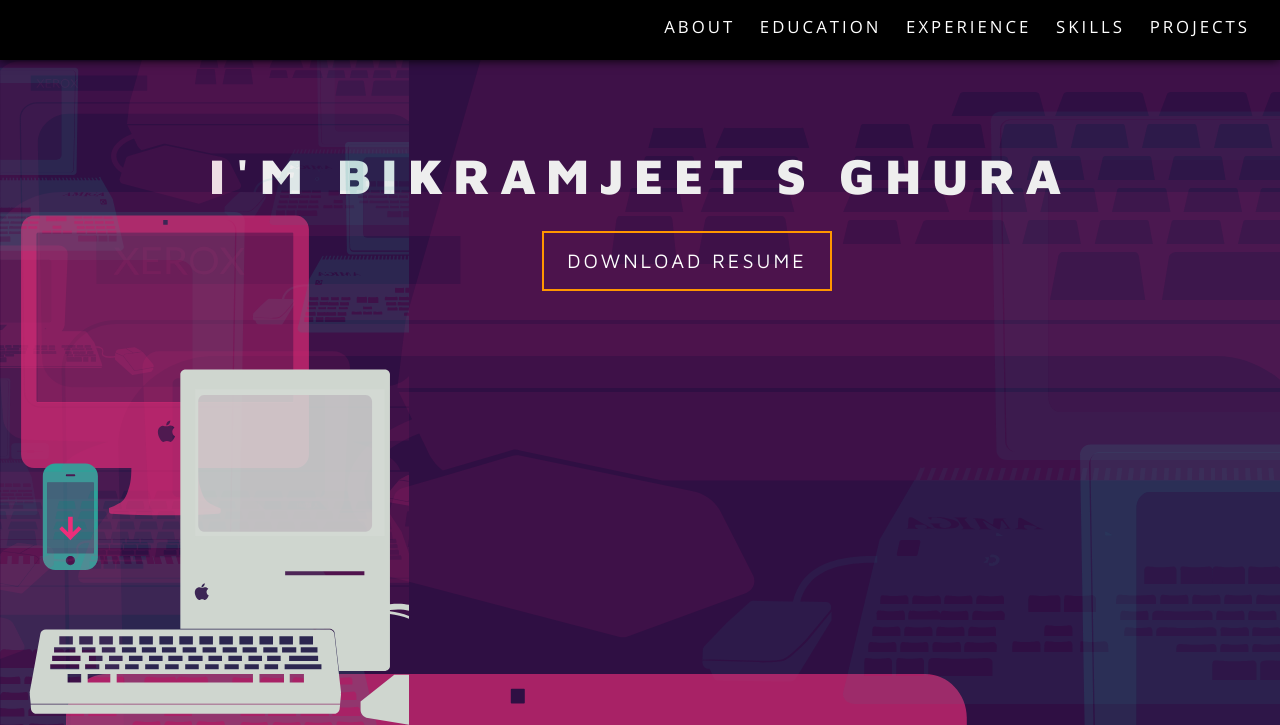
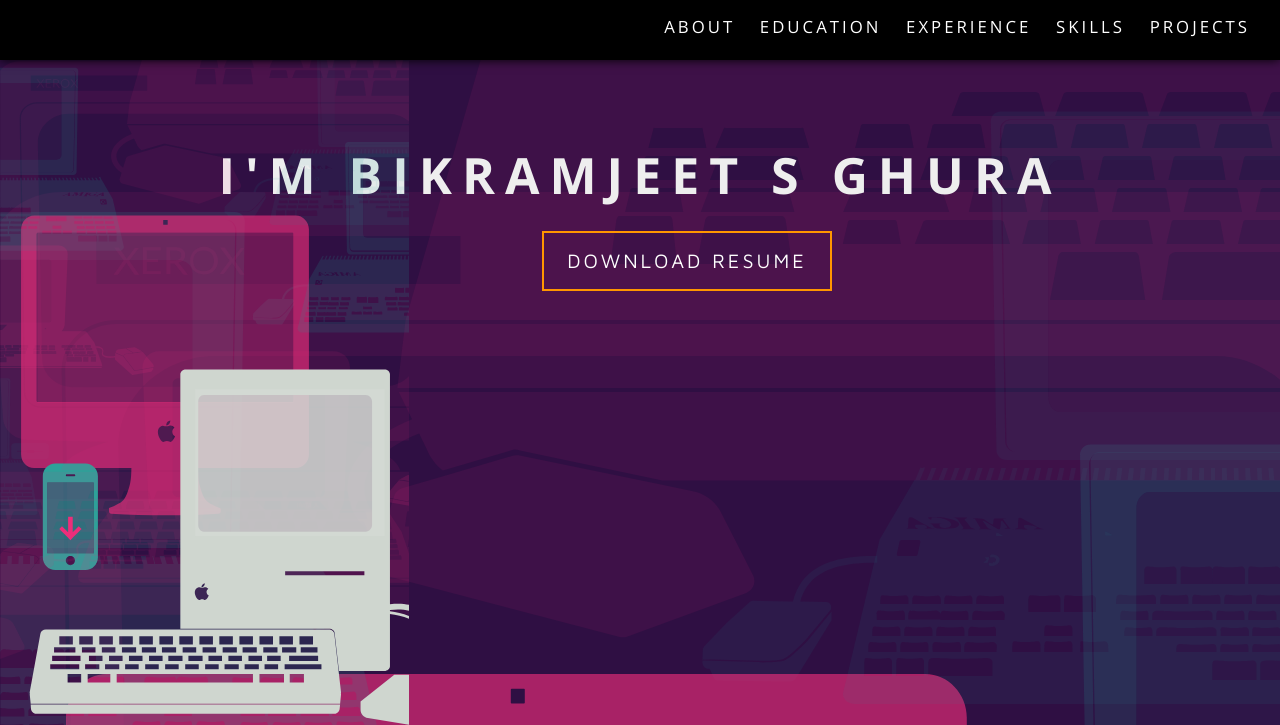
Before and after one commit to gbikram/ghurabikram.github.io, a PHP site: page / in a window 1280 px wide. Shown: the top 725 px of the page. Run offline with PHP 8.4, Linux system fonts and the light colour scheme; some libraries are stand-ins or nearby versions; some web fonts are replaced.

Commit message:
Font changed

```diff
--- a/resume.css
+++ b/resume.css
@@ -59,7 +59,7 @@ body {
 }
 
 #name {
-    font-family: "Maven Pro";
+/*    font-family: "Maven Pro"; */
     font-size: 90px;
     font-size: 50px;
     font-weight: 900;
```
